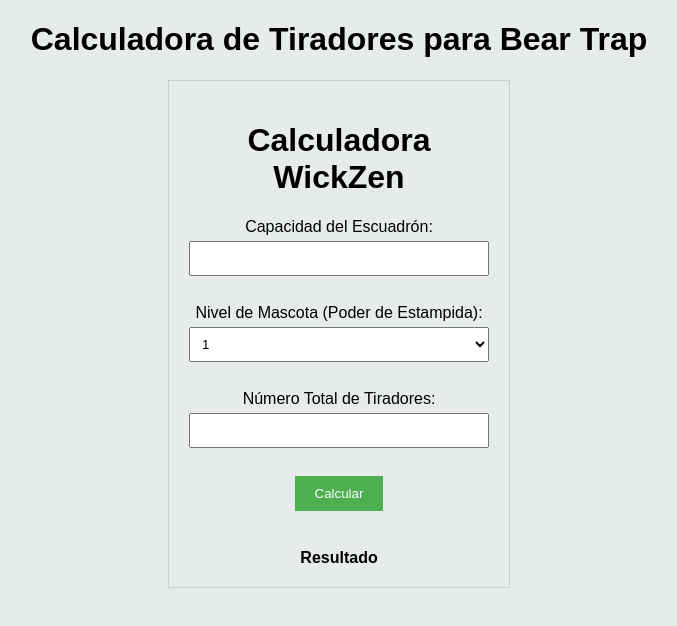
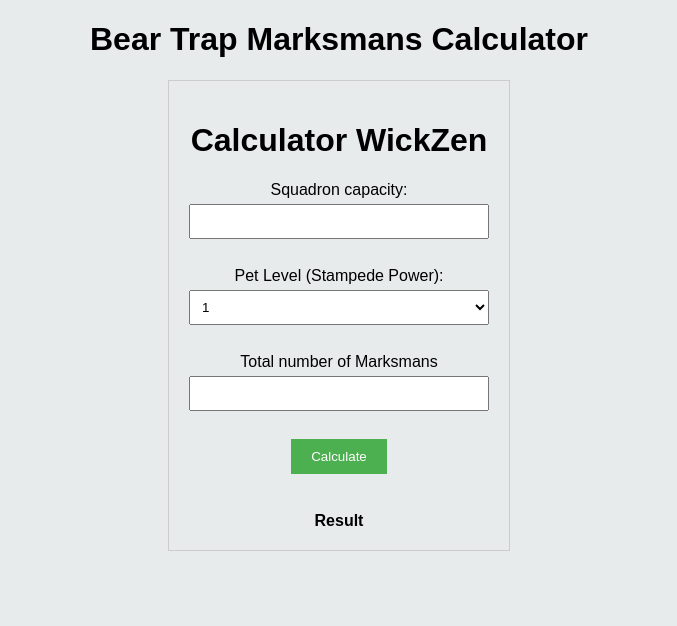
Before and after one commit to ZenBos1468/calculadora-wickzen, a website: page index.html in a window 1280 px wide. Shown: the whole page, without its empty margins (301-978 px from the left). Drawn offline with Linux system fonts and the light colour scheme.

Commit message:
Eh cambiado las expresiones de español a inglés.

```diff
--- a/index.html
+++ b/index.html
@@ -1,18 +1,18 @@
 <!DOCTYPE html>
 <html>
 <head>
-    <title>Calculadora Whiteout Survival</title>
+    <title>Whiteout Survival Calculator</title>
     <link rel="stylesheet" href="style.css">
     <script src="script.js" type="module"></script>
 </head>
 <body>
-    <h1>Calculadora de Tiradores para Bear Trap</h1>
+    <h1>Bear Trap Marksmans Calculator</h1>
     <div class="calculator">
-        <h1 id="title">Calculadora WickZen</h1>
-        <label for="capacidad" id="capacityLabel">Capacidad del Escuadrón:</label>
+        <h1 id="title">Calculator WickZen</h1>
+        <label for="capacidad" id="capacityLabel">Squadron capacity:</label>
         <input type="number" id="capacidad" value=""><br><br>
 
-        <label for="habilidad" id="levelLabel">Nivel de Mascota (Poder de Estampida):</label>
+        <label for="habilidad" id="levelLabel">Pet Level (Stampede Power):</label>
         <select id="habilidad">
             <option value="1">1</option>
             <option value="2">2</option>
@@ -26,12 +26,12 @@
             <option value="10">10</option>
         </select><br><br>
 
-        <label for="total-tiradores" id="totalShootersLabel">Número Total de Tiradores:</label>
+        <label for="total-tiradores" id="totalShootersLabel">Total number of Marksmans</label>
         <input type="number" id="total-tiradores"><br><br>
 
-        <button id="calculateButton">Calcular</button><br><br>
+        <button id="calculateButton">Calculate</button><br><br>
 
-        <div id="resultado">Resultado</div>
+        <div id="resultado">Result</div>
     </div>
 </body>
 </html>
```
